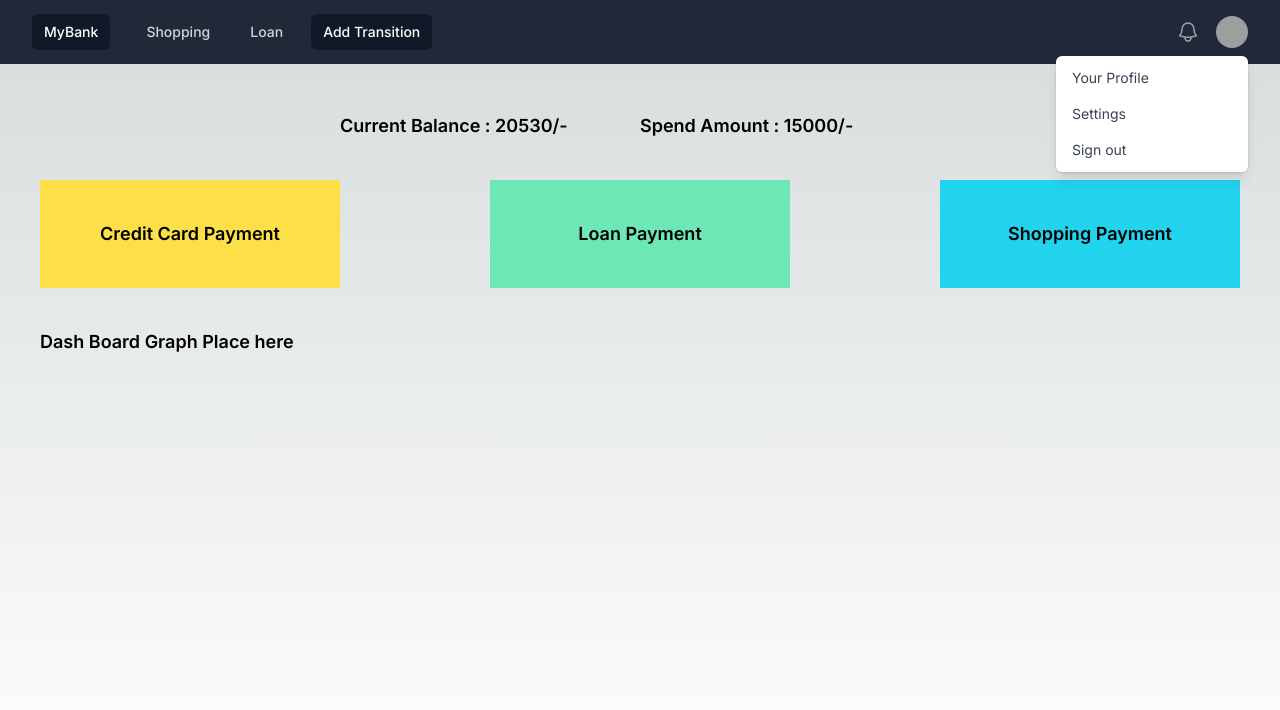
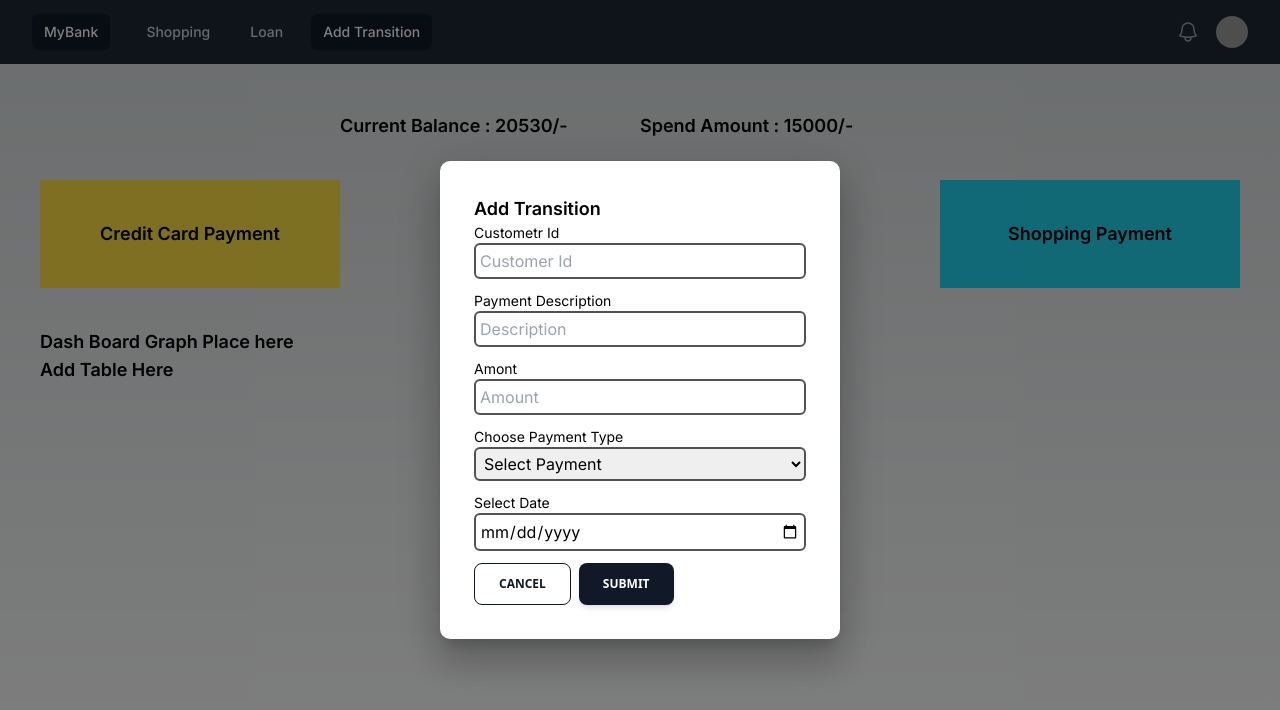
Before and after one commit to basilmon92/hcl, a Next.js app: page / in a window 1280 px wide. Both pictures are taken after a click on the link "Add Transition". Shown: the top 710 px of the page. Built offline with nearby package versions, Linux system fonts and the light colour scheme; grey boxes are pictures that could not be loaded.

Commit message:
add transition and styles corrected

```diff
--- a/package.json
+++ b/package.json
@@ -9,11 +9,15 @@
     "lint": "next lint"
   },
   "dependencies": {
+    "@emotion/react": "^11.11.4",
+    "@emotion/styled": "^11.11.5",
     "@headlessui/react": "^2.0.3",
     "@heroicons/react": "^2.1.3",
+    "@mui/material": "^5.15.17",
+    "axios": "^1.6.8",
+    "chart.js": "^4.4.2",
     "next": "14.2.3",
     "react": "^18",
-    "chart.js": "^4.4.2",
     "react-chartjs-2": "^5.2.0",
     "react-dom": "^18"
   },
--- a/src/app/page.tsx
+++ b/src/app/page.tsx
@@ -1,9 +1,36 @@
+
+"use client"
+
+import AddTransition from "@/components/AddTransition";
+import { Chart } from "@/components/Chart";
 import Navbar from "@/components/Navbar/Navbar";
 import Image from "next/image";
 import Link from "next/link";
+import Box from '@mui/material/Box';
+import Button from '@mui/material/Button';
+import Typography from '@mui/material/Typography';
+import Modal from '@mui/material/Modal';
+import React, { useState } from "react";
 
 export default function Home() {
 
+  const [open, setOpen] = useState(false);
+  const handleOpen = () => setOpen(true);
+  const handleClose = () => setOpen(false);
+
+
+  const style = {
+    position: 'absolute',
+    top: '50%',
+    left: '50%',
+    transform: 'translate(-50%, -50%)',
+    width: 400,
+    bgcolor: 'background.paper',
+    border: '2px solid white',
+    boxShadow: 24,
+    borderRadius:'10px',
+    p: 4,
+  };
 
   return (
     <main className="flex min-h-screen flex-col items-center justify-between">
@@ -33,7 +60,7 @@ export default function Home() {
           <div className="flex space-x-4">
             <a href="#" className="text-gray-300 hover:bg-gray-700 hover:text-white rounded-md px-3 py-2 text-sm font-medium">Shopping</a>
             <a href="#" className="text-gray-300 hover:bg-gray-700 hover:text-white rounded-md px-3 py-2 text-sm font-medium">Loan</a>
-            <a href="#" className="bg-gray-900 text-white rounded-md px-3 py-2 text-sm font-medium" aria-current="page">Add Transition</a>
+            <a href="#" className="bg-gray-900 text-white rounded-md px-3 py-2 text-sm font-medium" aria-current="page" onClick={handleOpen}>Add Transition</a>
           </div>
         </div>
       </div>
@@ -56,7 +83,7 @@ export default function Home() {
           </div>
 
 
-          <div className="absolute right-0 z-10 mt-2 w-48 origin-top-right rounded-md bg-white py-1 shadow-lg ring-1 ring-black ring-opacity-5 focus:outline-none" role="menu" aria-orientation="vertical" aria-labelledby="user-menu-button" >
+          <div className="hidden absolute right-0 z-10 mt-2 w-48 origin-top-right rounded-md bg-white py-1 shadow-lg ring-1 ring-black ring-opacity-5 focus:outline-none" role="menu" aria-orientation="vertical" aria-labelledby="user-menu-button" >
             <a href="#" className="block px-4 py-2 text-sm text-gray-700" role="menuitem"  id="user-menu-item-0">Your Profile</a>
             <a href="#" className="block px-4 py-2 text-sm text-gray-700" role="menuitem"  id="user-menu-item-1">Settings</a>
             <a href="#" className="block px-4 py-2 text-sm text-gray-700" role="menuitem"  id="user-menu-item-2">Sign out</a>
@@ -121,6 +148,27 @@ export default function Home() {
           </div>
 
         {/* table compoonet */}
+
+        <div className="dashboard_graph_holder w-full ">
+           <h1 className="font-semibold text-lg"> Add Table Here </h1>
+          </div>
+        {/* Add transition popup  */}
+
+
+
+              <div>
+      {/* <Button >Open modal</Button> */}
+      <Modal
+        open={open}
+        onClose={handleClose}
+        aria-labelledby="modal-modal-title"
+        aria-describedby="modal-modal-description"
+      >
+        <Box sx={style}>
+          <AddTransition />
+        </Box>
+      </Modal>
+    </div>
         </div>
         </div>
 
--- /dev/null
+++ b/src/components/AddTransition/index.tsx
@@ -0,0 +1,91 @@
+
+"use client"
+import axios from 'axios';
+import React, { useState } from 'react'
+
+const AddTransition = () => {
+
+    const paymentSchema = {
+        customerId: '',
+        paymentDescription: '',
+        amount: '',
+        paymentType: '',
+        date: ''
+    }
+
+    const [formData, setFormData] = useState(paymentSchema);
+    const [errMsg, setErrMsg] = useState('')
+
+    const onHanldeChange = (e: any) => {
+        setFormData({ ...formData, [e.target.name]: e.target.value })
+    }
+
+    const onSubmitHandle = (e: any) => {
+
+        const headers = {
+            'Authorization': 'Bearer eyJhbGciOiJIUzI1NiIsInR5cCI6IkpXVCJ9.eyJ1c2VyIjp7InVzZXJuYW1lIjoiYWRtaW4iLCJwYXNzd29yZCI6InBhc3N3b3JkIn0sImlhdCI6MTcxNTQyODQ2MSwiZXhwIjoxNzE1NDMyMDYxfQ.TOzxqprdmw81K1AWn7oGFja1jjmpno5_PNF2Brghoa4'
+        }
+        e.preventDefault();
+        axios.post(
+            '/http://127.0.0.1:3003/api/add',
+            formData, {
+            headers: headers
+        }
+        ).then((res) => {
+            console.log(res, 'res');
+
+
+        }).catch((err) => {
+            setErrMsg('Something went wrong!')
+            console.log(err, 'errr')
+        })
+    }
+
+    const clearAddTransition = (e: any) => {
+        e.preventDefault();
+        setFormData(paymentSchema);
+    }
+
+    return (
+        <div className='addTransitionForm_holder'>
+            <h1 className='text-lg font-semibold'>Add Transition</h1>
+            <div className='transitonForm'>
+                <form>
+
+
+                    <div className='formInput mb-3'>
+                        <p className='text-sm'>Custometr Id</p>
+                        <input type="text " className='w-full border-solid border-2 border-neutral-600 rounded-md p-1' placeholder='Customer Id' name="customerId" value={formData.customerId} onChange={(e) => onHanldeChange(e)} />
+                    </div>
+                    <div className='formInput mb-3'>
+                        <p className='text-sm'>Payment Description</p>
+                        <input type="text" className='w-full border-solid border-2 border-neutral-600 rounded-md p-1' placeholder='Description' name="paymentDescription" value={formData.paymentDescription} onChange={(e) => onHanldeChange(e)} />
+                    </div>
+                    <div className='formInput mb-3'>
+                        <p className='text-sm'>Amont</p>
+                        <input type="number" className='w-full border-solid border-2 border-neutral-600 rounded-md p-1' placeholder='Amount' name="amount" value={formData.amount} onChange={(e) => onHanldeChange(e)} />
+                    </div>
+                    <div className='formInput mb-3'>
+                        <p className='text-sm'>Choose Payment Type</p>
+                        <select name="paymentType" className='w-full border-solid border-2 border-neutral-600 rounded-md p-1' value={formData.paymentType} onChange={(e) => onHanldeChange(e)}>
+                            <option value="">Select Payment</option>
+                            <option value="debit">Make a payment</option>
+                            <option value="credit">Recieve a payment</option>
+                        </select>
+                    </div>
+                    <div className='formInput mb-3'>
+                        <p className='text-sm'>Select Date</p>
+                        <input type="Date" className= 'w-full border-solid border-2 border-neutral-600 rounded-md p-1' placeholder='Select Date' name="date" value={formData.date} onChange={(e) => onHanldeChange(e)} />
+                    </div>
+                    <div className='flex gap-2 mt-3'>
+                        <button onClick={(e) => { clearAddTransition(e) }} className='select-none rounded-lg border border-gray-900 py-3 px-6 text-center align-middle font-sans text-xs font-bold uppercase text-gray-900 transition-all hover:opacity-75 focus:ring focus:ring-gray-300 active:opacity-[0.85] disabled:pointer-events-none disabled:opacity-50 disabled:shadow-none' >Cancel</button>
+                        <button onClick={(e) => onSubmitHandle(e)} className='align-middle select-none font-sans font-bold text-center uppercase transition-all disabled:opacity-50 disabled:shadow-none disabled:pointer-events-none text-xs py-3 px-6 rounded-lg bg-gray-900 text-white shadow-md shadow-gray-900/10 hover:shadow-lg hover:shadow-gray-900/20 focus:opacity-[0.85] focus:shadow-none active:opacity-[0.85] active:shadow-none'>Submit</button>
+                    </div>
+                    {errMsg && <p className='text-sm color'>{errMsg}</p>}
+                </form>
+            </div>
+        </div>
+    )
+}
+
+export default AddTransition;
--- a/src/components/Navbar/Navbar.tsx
+++ b/src/components/Navbar/Navbar.tsx
@@ -1,3 +1,4 @@
+"use client"
 import { Fragment } from 'react'
 import { Disclosure, Menu, Transition } from '@headlessui/react'
 import { Bars3Icon, BellIcon, XMarkIcon } from '@heroicons/react/24/outline'
```
Also changed, not shown: 1 other file (tests, documents, lock files or other folders).
